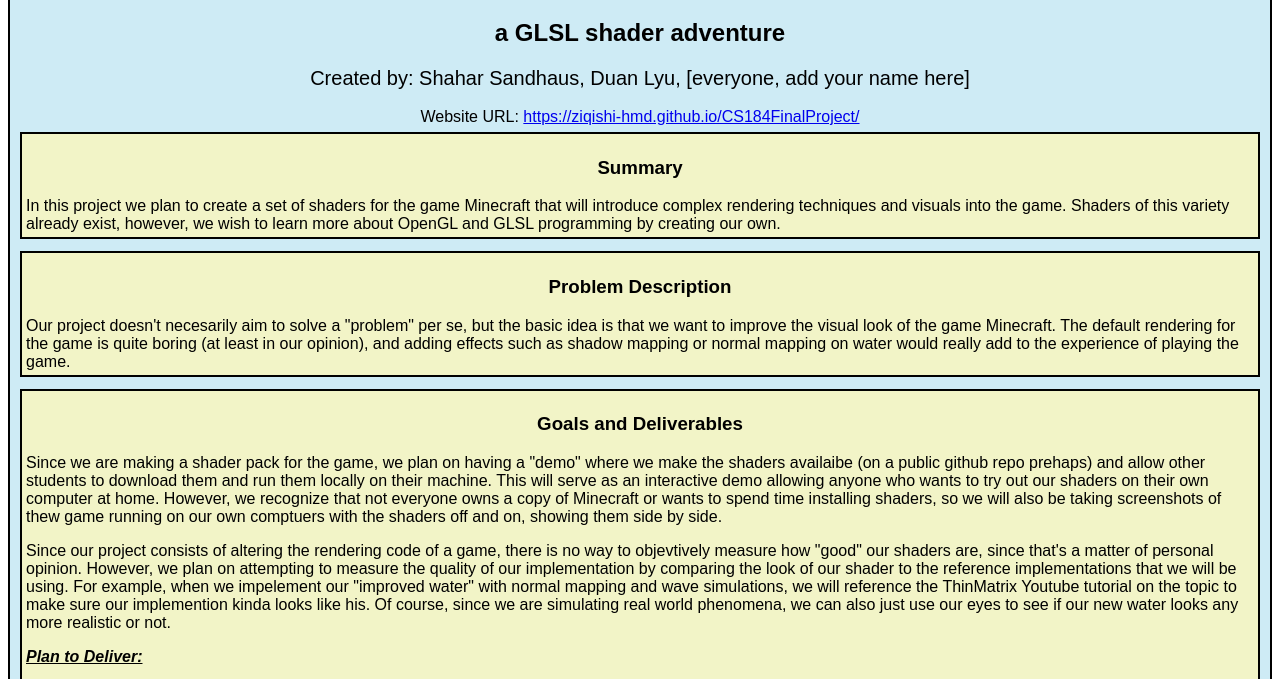
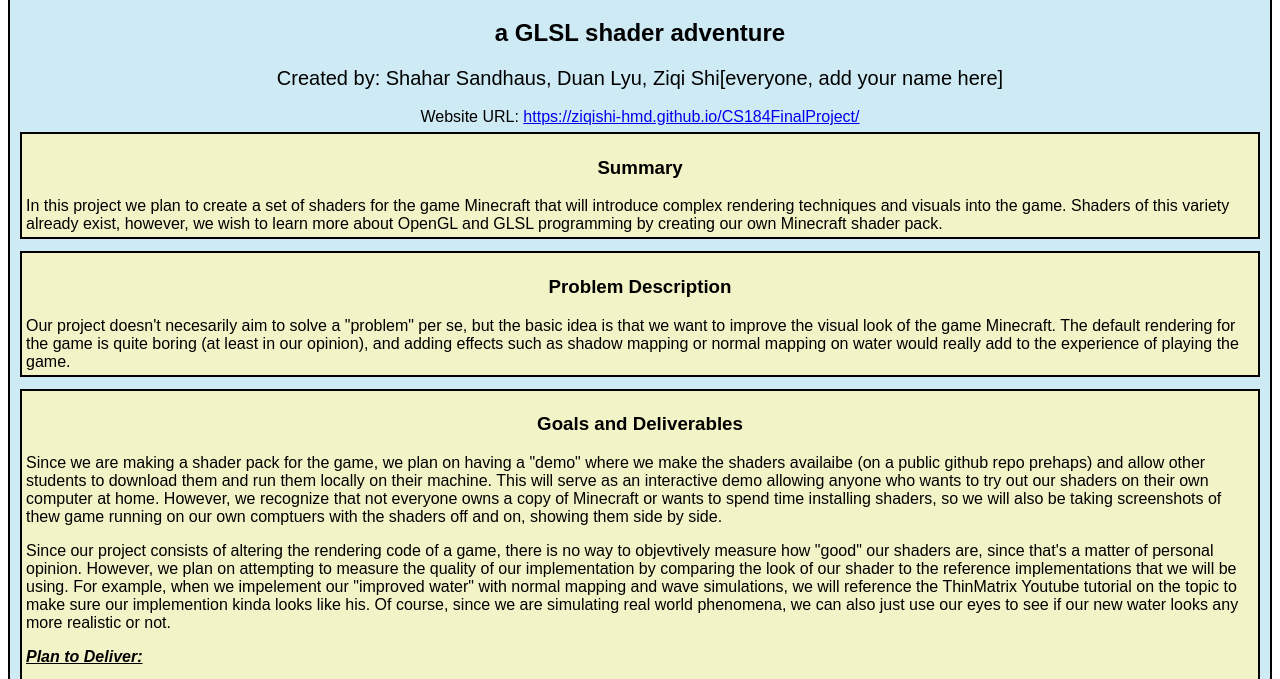
Before and after one commit to ZiqiShi-HMD/CS184FinalProject, a plain HTML site: page docs/index.html in a window 1280 px wide. Shown: the part 76-755 px from the top of the page. Drawn offline with nearby package versions, Linux system fonts and the light colour scheme.

Commit message:
Added gitignore + my name

```diff
--- a/docs/index.html
+++ b/docs/index.html
@@ -31,14 +31,14 @@
     <div style="vertical-align: top; padding: 4px; border: 2px solid black; background-color: #ceebf5;">
         <em> <strong> <h1 align="middle">Making Minecraft look 🔥🔥</h1></strong></em>
         <h2 align="middle">a GLSL shader adventure</h2>
-        <div align="middle" style="font-size: 20px;">Created by: Shahar Sandhaus, Duan Lyu, [everyone, add your name here]</div> <br>
+        <div align="middle" style="font-size: 20px;">Created by: Shahar Sandhaus, Duan Lyu, Ziqi Shi[everyone, add your name here]</div> <br>
         <div style="font-size: 16px;" align="middle">Website URL: <a href="https://ziqishi-hmd.github.io/CS184FinalProject/">https://ziqishi-hmd.github.io/CS184FinalProject/</a></div>
 
         <div style="padding: 6px;"> <div style="vertical-align: top; padding: 4px; background-color: rgb(242, 244, 199); border: 2px solid black;">
 
             <h3 align="middle">Summary</h3>
 
-            In this project we plan to create a set of shaders for the game Minecraft that will introduce complex rendering techniques and visuals into the game. Shaders of this variety already exist, however, we wish to learn more about OpenGL and GLSL programming by creating our own.
+            In this project we plan to create a set of shaders for the game Minecraft that will introduce complex rendering techniques and visuals into the game. Shaders of this variety already exist, however, we wish to learn more about OpenGL and GLSL programming by creating our own Minecraft shader pack.
 
         </div></div>
 
```
Also changed, not shown: 1 other file.
